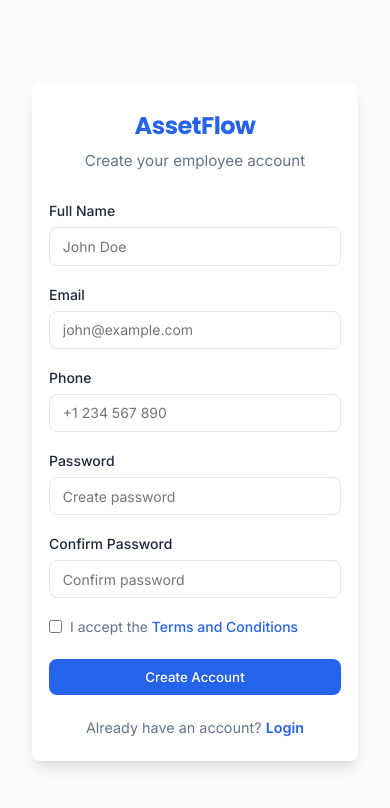
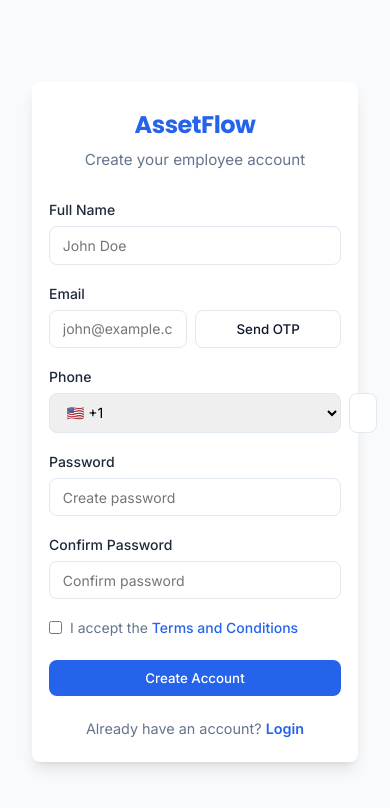
Before and after one commit to DevanshAdhia/AssetFlow-Problem-Statement, a React (Vite) app: page /signup in a window 390 px wide. Shown: the top 808 px of the page. Built offline with nearby package versions, Linux system fonts and the light colour scheme.

Commit message:
Enhance Signup form: Add Email Verification OTP UI and Phone Country Code selector

```diff
--- a/src/pages/Signup/Signup.css
+++ b/src/pages/Signup/Signup.css
@@ -1,3 +1,4 @@
+/* Inherits from Login.css */
 .form-row {
   display: flex;
   gap: 1rem;
@@ -7,4 +8,55 @@
   flex: 1;
 }
 
-/* Inherits the rest from Login.css */
+/* Signup specifics */
+.verify-input-group {
+  display: flex;
+  gap: 0.5rem;
+}
+
+.btn-verify {
+  white-space: nowrap;
+  padding: 0 1rem;
+}
+
+.verified-badge {
+  display: inline-flex;
+  align-items: center;
+  gap: 0.25rem;
+  color: var(--success);
+  font-weight: 500;
+  font-size: 0.9rem;
+  padding: 0 0.5rem;
+  white-space: nowrap;
+}
+
+.help-text {
+  font-size: 0.8rem;
+  color: var(--text-muted);
+  margin-top: 0.25rem;
+}
+
+.slide-down {
+  animation: slideDown 0.3s ease-out forwards;
+}
+
+@keyframes slideDown {
+  from { opacity: 0; transform: translateY(-10px); }
+  to { opacity: 1; transform: translateY(0); }
+}
+
+.phone-input-group {
+  display: flex;
+  gap: 0.5rem;
+}
+
+.country-select {
+  width: 100px;
+  flex-shrink: 0;
+  padding: 0.75rem 0.5rem;
+  cursor: pointer;
+}
+
+.phone-number {
+  flex: 1;
+}
--- a/src/pages/Signup/Signup.jsx
+++ b/src/pages/Signup/Signup.jsx
@@ -1,13 +1,35 @@
-import React from 'react';
+import React, { useState } from 'react';
 import { Link, useNavigate } from 'react-router-dom';
+import { CheckCircle2 } from 'lucide-react';
 import '../Login/Login.css'; // Reusing some auth styles
+import './Signup.css';
 
 const Signup = () => {
   const navigate = useNavigate();
+  const [emailVerified, setEmailVerified] = useState(false);
+  const [showOtp, setShowOtp] = useState(false);
+  const [otp, setOtp] = useState('');
 
   const handleSignup = (e) => {
     e.preventDefault();
+    if (!emailVerified) {
+      alert("Please verify your email to proceed.");
+      return;
+    }
     navigate('/login');
+  };
+
+  const handleSendOtp = () => {
+    setShowOtp(true);
+  };
+
+  const handleVerifyOtp = () => {
+    if (otp.length === 4) {
+      setEmailVerified(true);
+      setShowOtp(false);
+    } else {
+      alert("Please enter a valid 4-digit OTP.");
+    }
   };
 
   return (
@@ -25,12 +47,50 @@ const Signup = () => {
 
         <div className="form-group">
           <label className="form-label">Email</label>
-          <input type="email" className="form-control" placeholder="john@example.com" required />
+          <div className="verify-input-group">
+            <input type="email" className="form-control" placeholder="john@example.com" required disabled={emailVerified} />
+            {emailVerified ? (
+              <span className="verified-badge"><CheckCircle2 size={18} /> Verified</span>
+            ) : (
+              <button type="button" className="btn btn-outline btn-verify" onClick={handleSendOtp}>
+                Send OTP
+              </button>
+            )}
+          </div>
         </div>
+
+        {showOtp && !emailVerified && (
+          <div className="form-group slide-down">
+            <label className="form-label">Enter OTP</label>
+            <div className="verify-input-group">
+              <input
+                type="text"
+                className="form-control"
+                placeholder="1234"
+                maxLength="4"
+                value={otp}
+                onChange={(e) => setOtp(e.target.value)}
+              />
+              <button type="button" className="btn btn-primary btn-verify" onClick={handleVerifyOtp}>
+                Verify
+              </button>
+            </div>
+            <p className="help-text">OTP sent! (Hint: Type any 4 digits)</p>
+          </div>
+        )}
 
         <div className="form-group">
           <label className="form-label">Phone</label>
-          <input type="tel" className="form-control" placeholder="+1 234 567 890" required />
+          <div className="phone-input-group">
+            <select className="form-control country-select">
+              <option value="+1">🇺🇸 +1</option>
+              <option value="+44">🇬🇧 +44</option>
+              <option value="+91">🇮🇳 +91</option>
+              <option value="+61">🇦🇺 +61</option>
+              <option value="+81">🇯🇵 +81</option>
+            </select>
+            <input type="tel" className="form-control phone-number" placeholder="234 567 890" required />
+          </div>
         </div>
 
         <div className="form-group">
```
